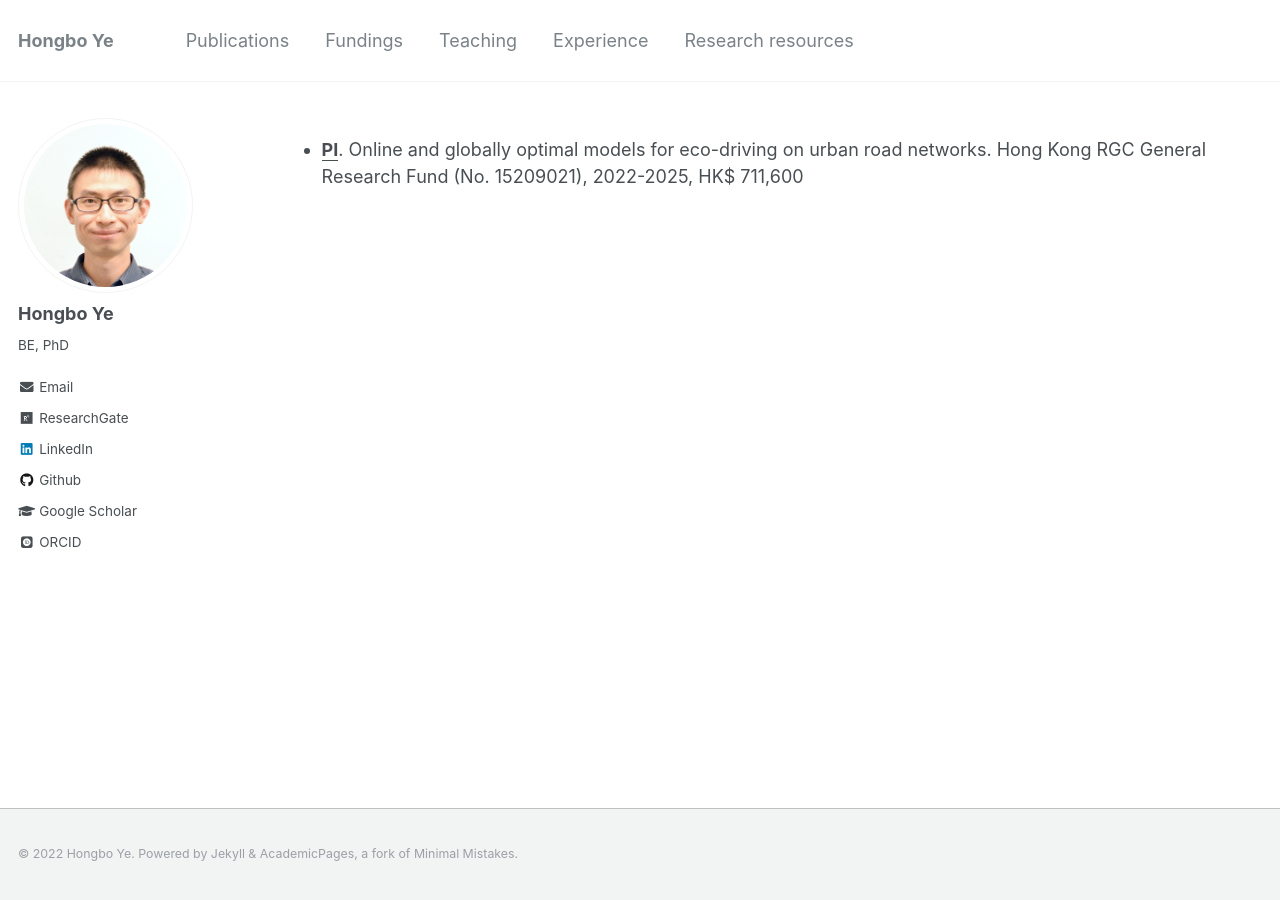
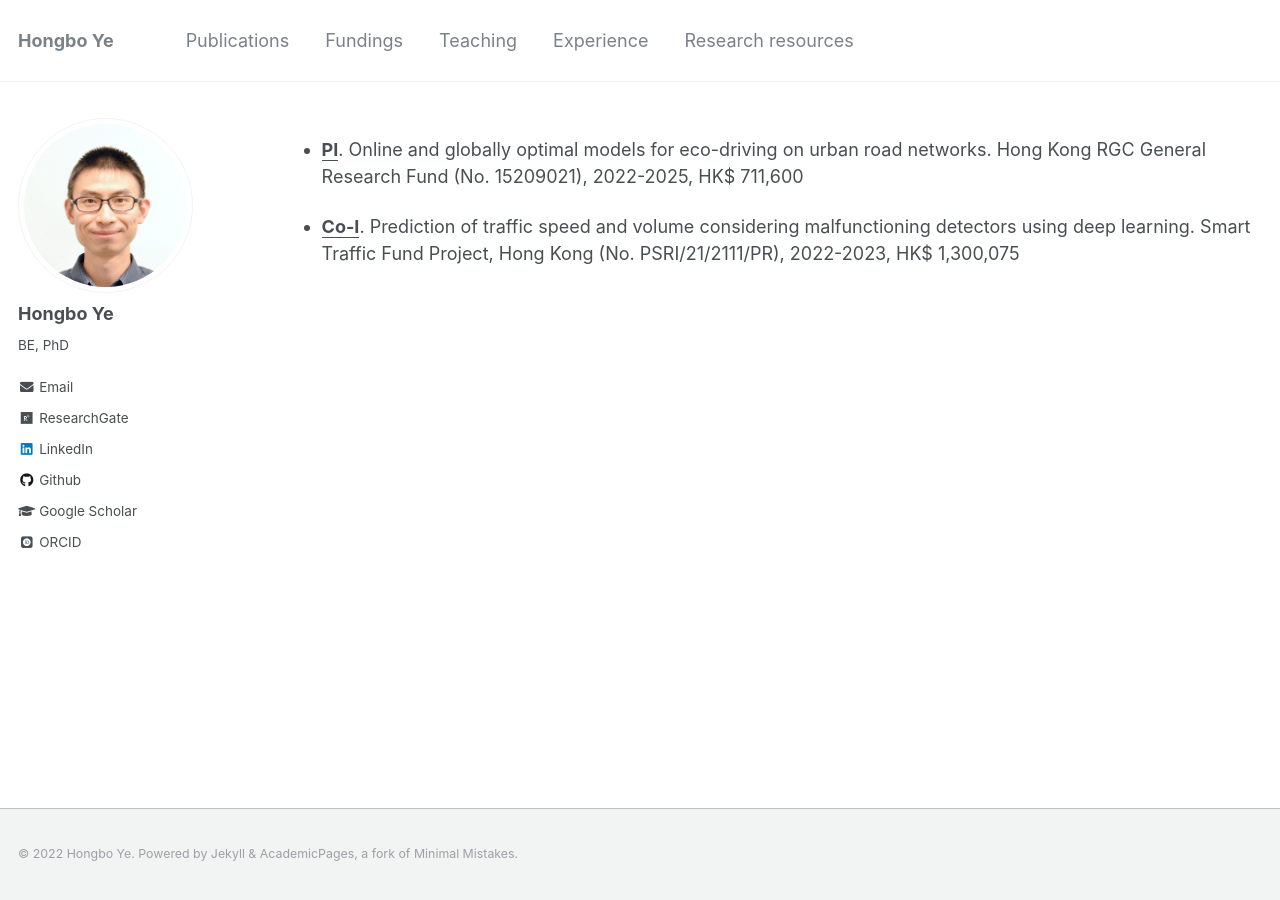
Before and after one commit to hb-ye/hb-ye.github.io, a Jekyll site: the page built from _pages/funding.md, in a window 1280 px wide. Built offline with Jekyll 4.4.1, drawn with Linux system fonts in a browser that asks for light colours; some web fonts are replaced.

Commit message:
Update funding.md

```diff
--- a/_pages/funding.md
+++ b/_pages/funding.md
@@ -12,3 +12,5 @@ author_profile: true
 {% endfor %}
 
 - **<u>PI</u>**. Online and globally optimal models for eco-driving on urban road networks. Hong Kong RGC General Research Fund (No. 15209021), 2022-2025, HK$ 711,600
+
+- **<u>Co-I</u>**. Prediction of traffic speed and volume considering malfunctioning detectors using deep learning. Smart Traffic Fund Project, Hong Kong (No. PSRI/21/2111/PR), 2022-2023, HK$ 1,300,075
```
